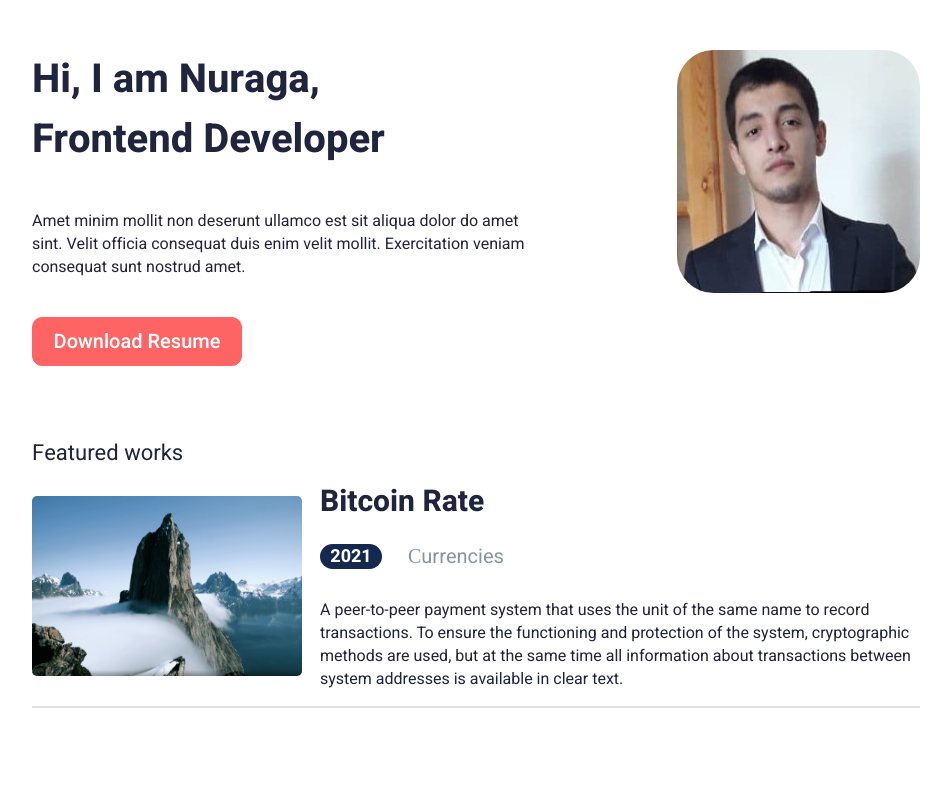
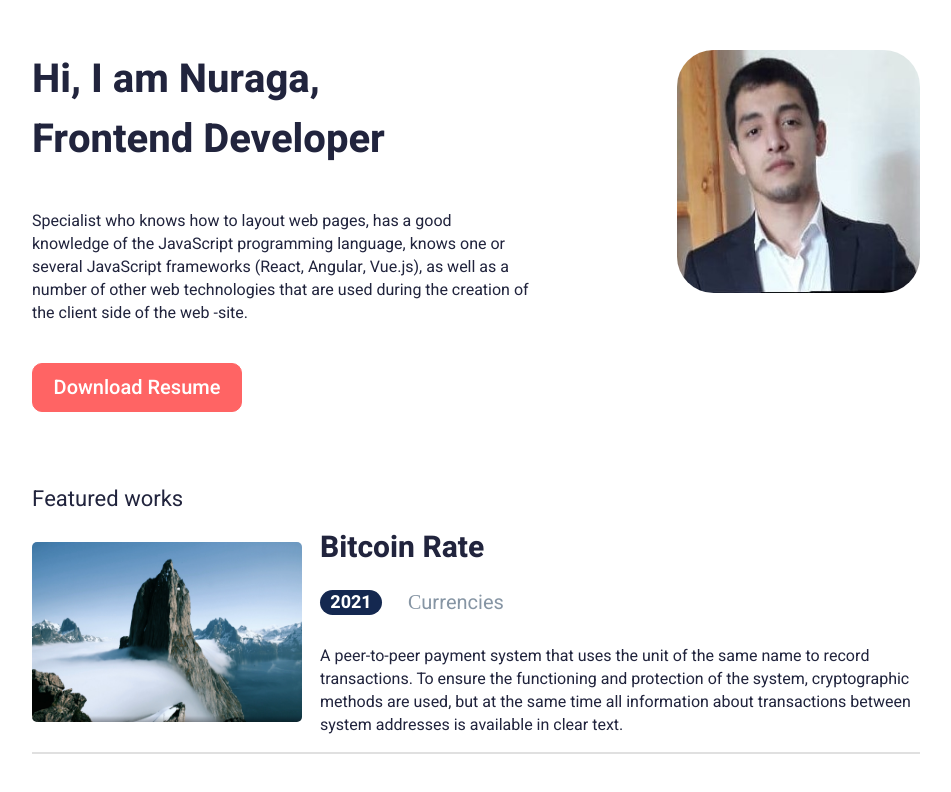
Before and after one commit to nuraga123/projecthotel, a React (Create React App) app: page / in a window 1280 px wide. Shown: the top 792 px of the page, without its empty margins (164-1115 px from the left). Built offline with nearby package versions, Linux system fonts and the light colour scheme.

Commit message:
Update Header.js

```diff
--- a/src/components/Header/Header.js
+++ b/src/components/Header/Header.js
@@ -11,7 +11,7 @@ const Header = () => {
             </h1>
 
             <p className="header__text">
-              Amet minim mollit non deserunt ullamco est sit aliqua dolor do amet sint. Velit officia consequat duis enim velit mollit. Exercitation veniam consequat sunt nostrud amet.
+              Specialist who knows how to layout web pages, has a good knowledge of the JavaScript programming language, knows one or several JavaScript frameworks (React, Angular, Vue.js), as well as a number of other web technologies that are used during the creation of the client side of the web -site.
             </p>
 
             <a
```
